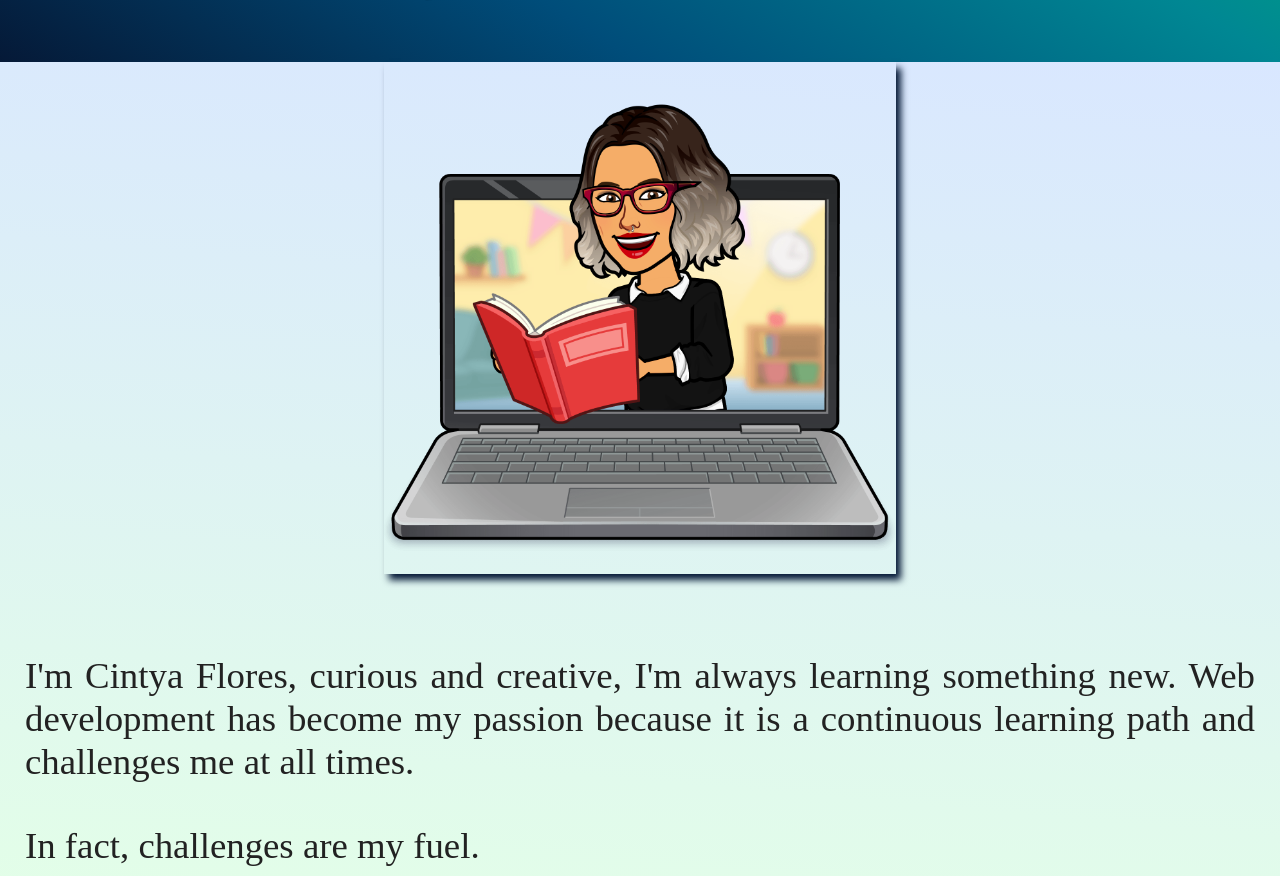
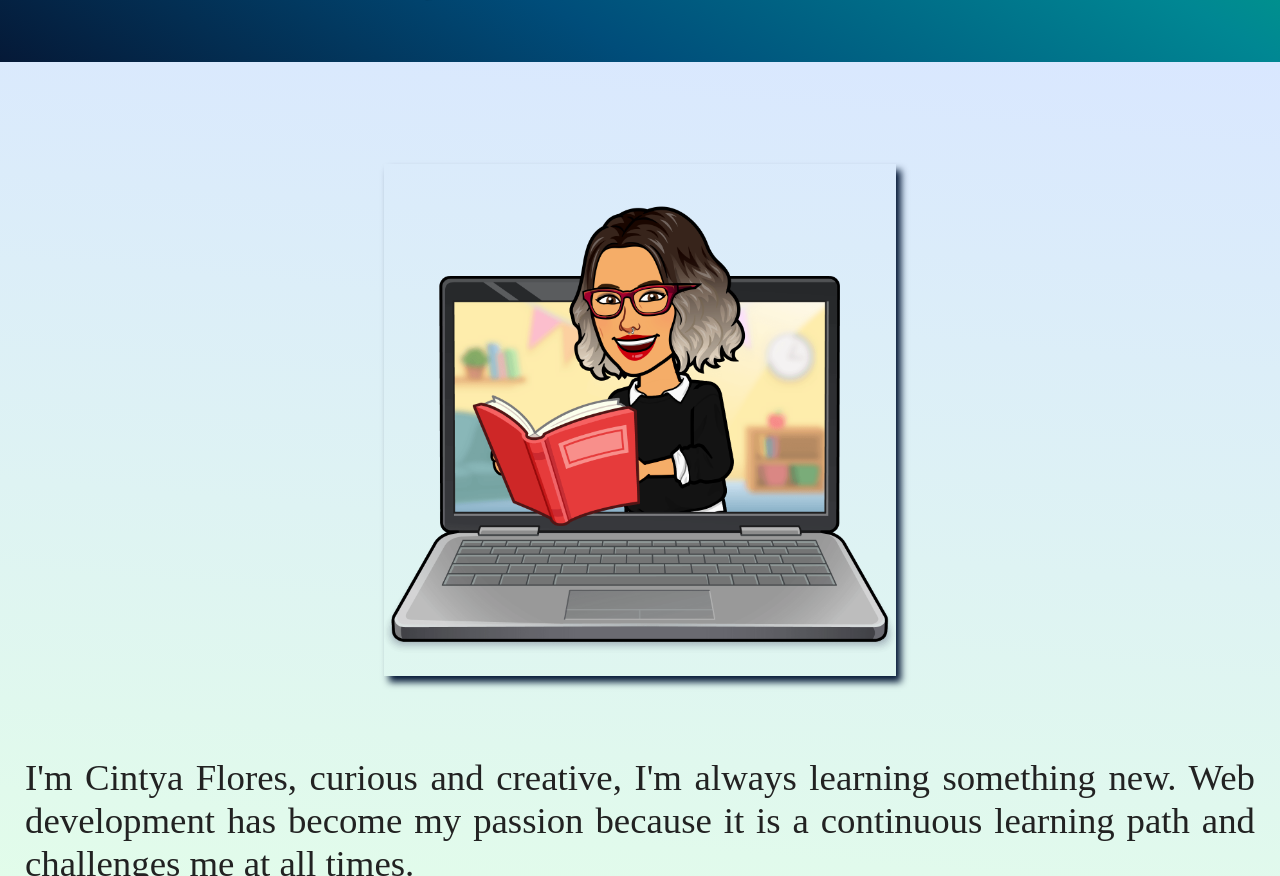
Before and after one commit to CintyaFlo/portfolio, a plain HTML site: page index.html in a window 1280 px wide. Shown: the part 738-1614 px from the top of the page. Drawn offline with Linux system fonts and the light colour scheme.

Commit message:
before change grid about-me

```diff
--- a/styles.css
+++ b/styles.css
@@ -82,6 +82,7 @@ main {
   margin-bottom: 15px;
   align-self: center;
   box-shadow: var(--color-darkshadow);
+  margin-top: 8%;
 }
 .justify {
   text-align: justify;
@@ -209,6 +210,7 @@ h2.section-title {
   #laptop-image {
     width: 40%;
     margin-bottom: 45px;
+    margin-top: 8%;
   }
   h2.section-title {
     margin: 58px 0 10px 0;
```
Also changed, not shown: index.html (+0 -1 lines).
